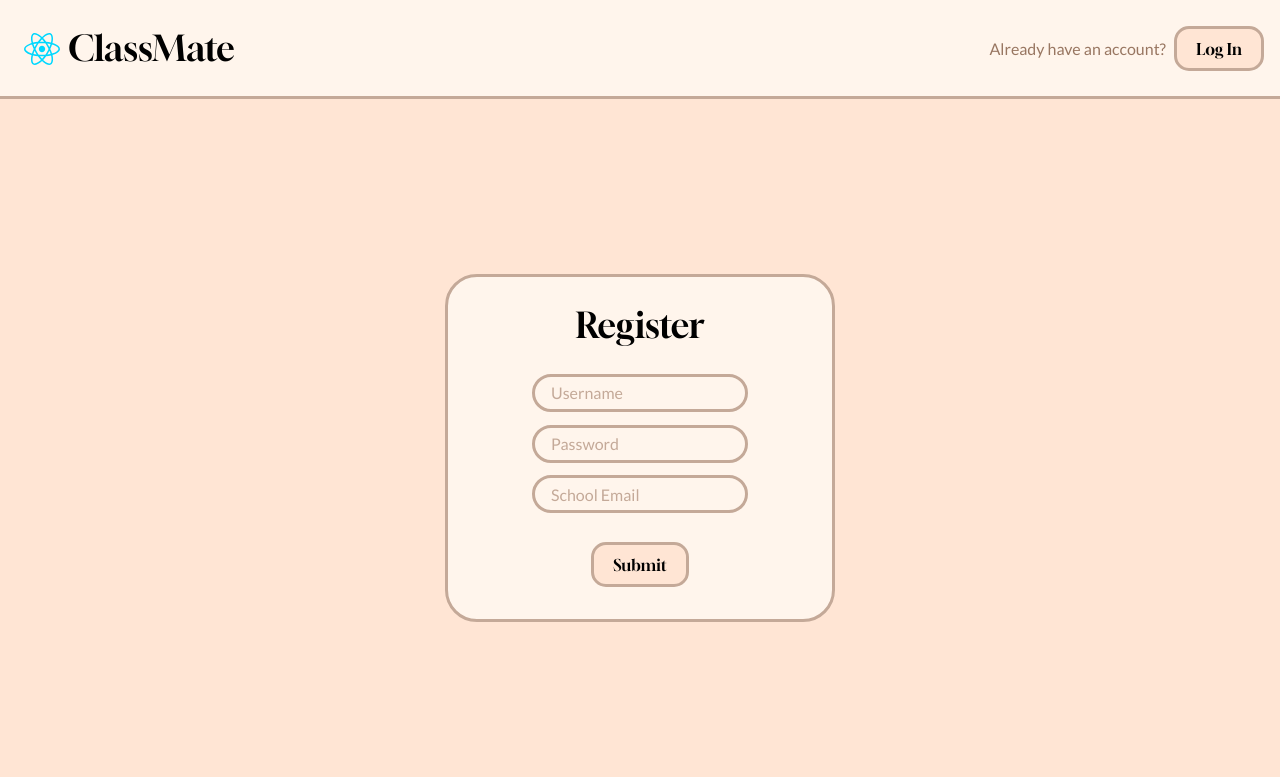
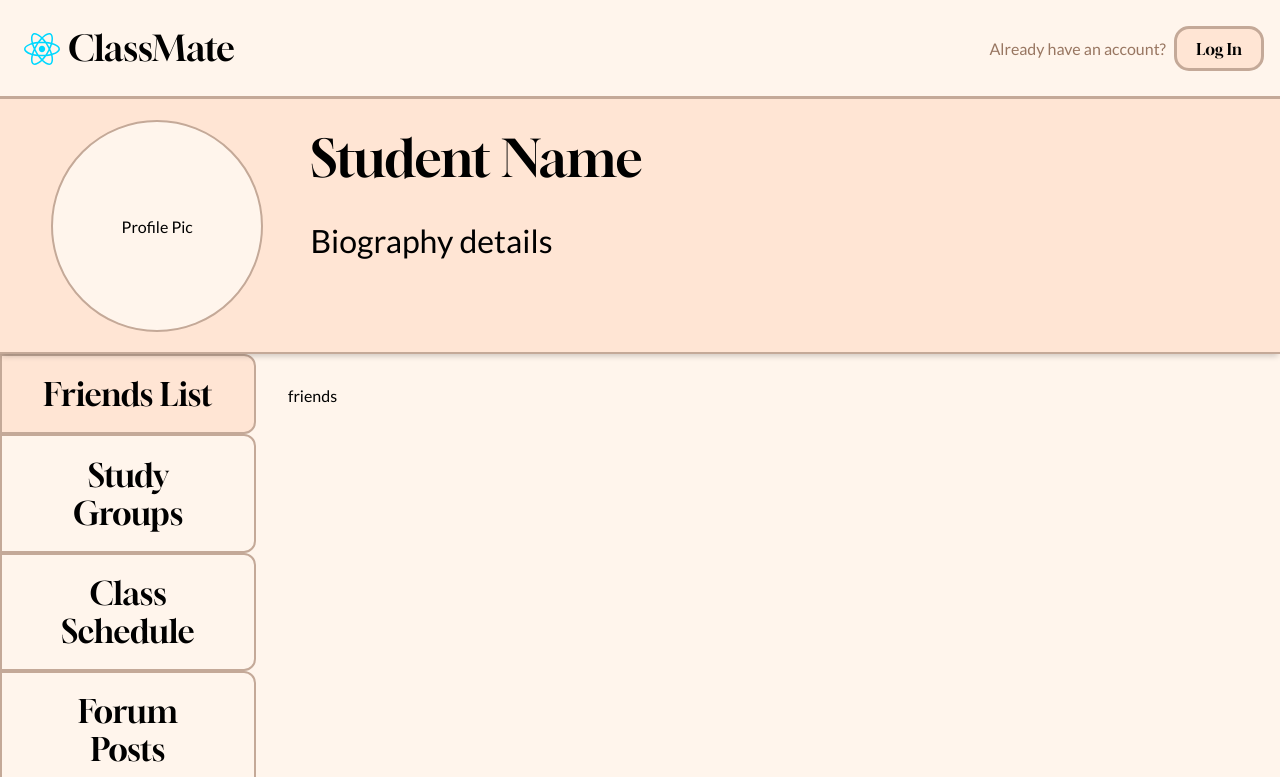
Before and after one commit to liaokira/ClassMate, a React (Vite) app in the folder frontend/: page /profile in a window 1280 px wide. Before the commit this address led to /register. Shown: the top 777 px of the page. Built offline with nearby package versions, Linux system fonts and the light colour scheme.

Commit message:
feat: Profile page
Set up skeleton for displaying user page and content tabs

```diff
--- a/frontend/src/App.jsx
+++ b/frontend/src/App.jsx
@@ -2,7 +2,7 @@ import { useState } from 'react';
 import AppRoutes from './routes/AppRoutes';
 
 function App() {
-  const [isAuthenticated, setIsAuthenticated] = useState(false); // Track login state
+  const [isAuthenticated, setIsAuthenticated] = useState(true); // Track login state
 
   return <AppRoutes isAuthenticated={isAuthenticated} />;
 }
--- a/frontend/src/pages/Profile.jsx
+++ b/frontend/src/pages/Profile.jsx
@@ -1,13 +1,131 @@
 import { useState } from 'react'
+import styled from "styled-components";
+
+const PageContainer = styled.body`
+  display: flex;
+  flex-direction: column;
+  min-height: 100vh;
+`;
+
+const Head = styled.div`
+  background-color: var(--secondary);
+  align-items: center;
+  justify-content: left;
+  height: 32vh;
+  border-bottom: 2px solid var(--tertiary);
+  box-shadow: 0 4px 6px -2px rgba(0, 0, 0, 0.2);
+  z-index: 3;
+`;
+
+const Biography = styled.div`
+  padding-left:calc(8vw + 26vh);
+
+  h1 {
+    font-size: 4vh+4vw;
+  }
+
+  h3 {
+    font-size: 4vh;
+  }
+`;
+
+const ProfPic = styled.div`
+  background-color: var(--primary);
+  display: flex;
+  align-items: center;
+  justify-content: center;
+  height: 26vh;
+  width:  26vh;
+  border: 2px solid var(--tertiary);
+  border-radius: 50%;
+  position: absolute;
+  top:calc(3vh + 6rem);
+  left: 4vw;
+  overflow: hidden;
+`;
+
+const TabDisplay = styled.div`
+  display: flex;
+`;
+
+const Tabs = styled.div`
+  background-color: var(--primary);
+  width: 20vw;
+  display: flex;
+  flex-direction: column;
+  height:calc(100vh - 6rem);
+  z-index: 2;
+`;
+
+const TabsFill = styled.div`
+  background-color: var(--primary);
+  width: 19.8vw;
+  border: 2px solid var(--tertiary);
+  border-radius: 0 0.75rem 0.75rem 0;
+  height: 100vh
+`;
+
+const TabButton = styled.button`
+  background: ${props => props.$active ? 'var(--secondary)' : 'var(--primary)'};
+  border: 2px solid var(--tertiary);
+  border-radius: 0 0.75rem 0.75rem 0;
+  font-size: 4vh;
+  transition: all 0.2s;
+
+  &:hover {
+    background: var(--tertiary);
+  }
+`
+
+const Content = styled.div`
+  flex: 1;
+  background-color: var(--primary);
+  padding: 2rem;
+`;
 
 function Profile() {
+  const [activeTab, setActivateTab] = useState('friends');
+
+  const tabs = [
+    { id: 'friends', label: 'Friends List', content: 'friends' },
+    { id: 'groups', label: 'Study Groups', content: 'groups' },
+    { id: 'schedule', label: 'Class Schedule', content: 'schedule' },
+    { id: 'posts', label: 'Forum Posts', content: 'posts' },
+  ];
 
   return (
-    <>
-      <h1>
-        Profile page
-      </h1>
-    </>
+    <PageContainer>
+
+      <Head>
+        <ProfPic>
+          Profile Pic
+        </ProfPic>
+        <Biography>
+          <h1> Student Name </h1>
+          <h3> Biography details </h3>
+        </Biography>
+      </Head>
+
+      <TabDisplay>
+        <Tabs>
+          {tabs.map((tab) => (
+            <TabButton
+              key={tab.id}
+              onClick={() => setActivateTab(tab.id)}
+              $active={activeTab === tab.id}
+            >
+              {tab.label}
+            </TabButton>
+          ))}
+          <TabsFill></TabsFill>
+        </Tabs>
+
+        <Content>
+          {tabs.find(tab => tab.id === activeTab)?.content}
+        </Content>
+      </TabDisplay>
+
+    </PageContainer>
   )
 }
 
```
Also changed, not shown: 1 other file (tests, documents, lock files or other folders).
